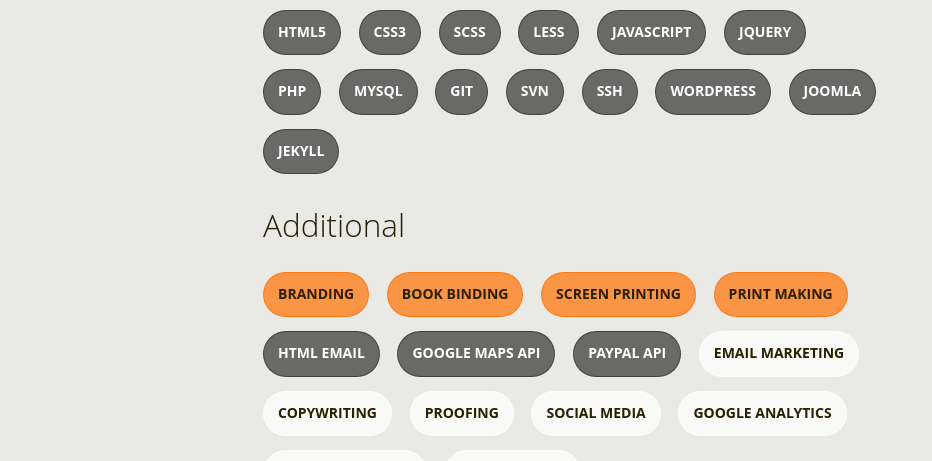
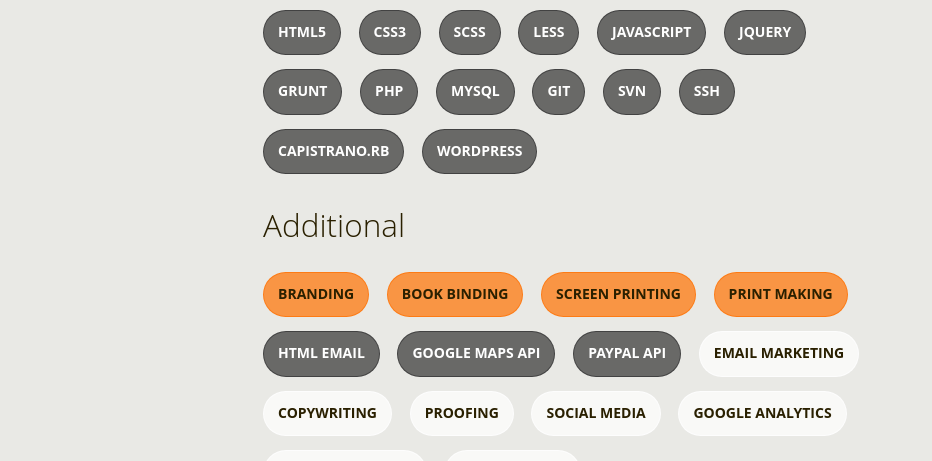
Before and after one commit to geoffthibeau/geoffthibeau.info, a website: page index.html in a window 1280 px wide. Shown: the part 639-1100 px from the top of the page, without its empty margins (0-932 px from the left). Drawn offline with Linux system fonts and the light colour scheme.

Commit message:
Updates languages/skills

```diff
--- a/index.html
+++ b/index.html
@@ -49,15 +49,14 @@
 				<li class="circle-text circle-text-development skill"><span>LESS</span></li>
 				<li class="circle-text circle-text-development skill"><span>javascript</span></li>
 				<li class="circle-text circle-text-development skill"><span>jQuery</span></li>
+				<li class="circle-text circle-text-development skill"><span>Grunt</span></li>
 				<li class="circle-text circle-text-development skill"><span>PHP</span></li>
 				<li class="circle-text circle-text-development skill"><span>MySQL</span></li>
 				<li class="circle-text circle-text-development skill"><span>git</span></li>
 				<li class="circle-text circle-text-development skill"><span>SVN</span></li>
 				<li class="circle-text circle-text-development skill"><span>ssh</span></li>
-				<br class="line-break" />
+				<li class="circle-text circle-text-development skill"><span>capistrano.rb</span></li>
 				<li class="circle-text circle-text-development skill"><span>WordPress</span></li>
-				<li class="circle-text circle-text-development skill"><span>Joomla</span></li>
-				<li class="circle-text circle-text-development skill"><span>Jekyll</span></li>
 			</ul>
 
 			<h2>Additional</h2>
```
